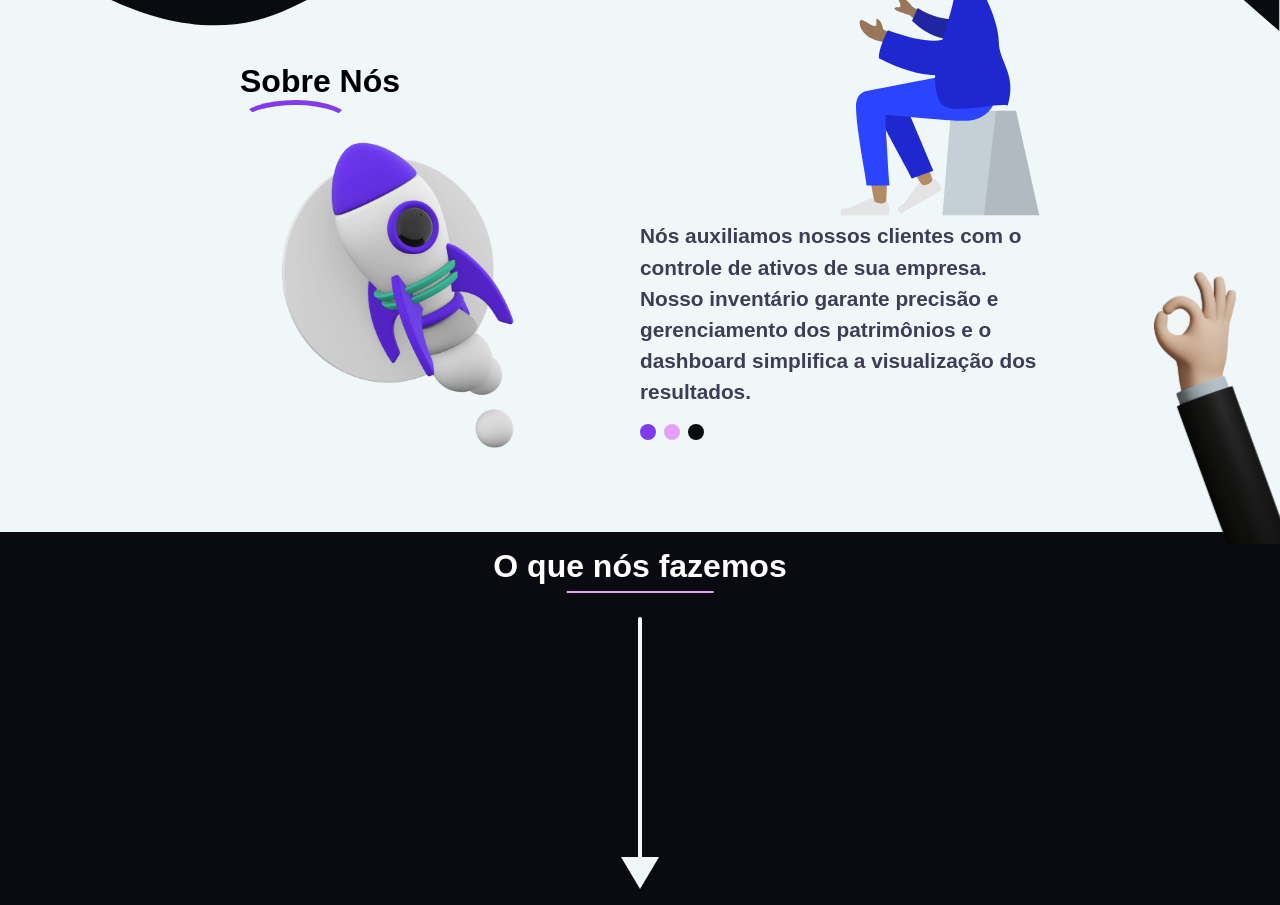
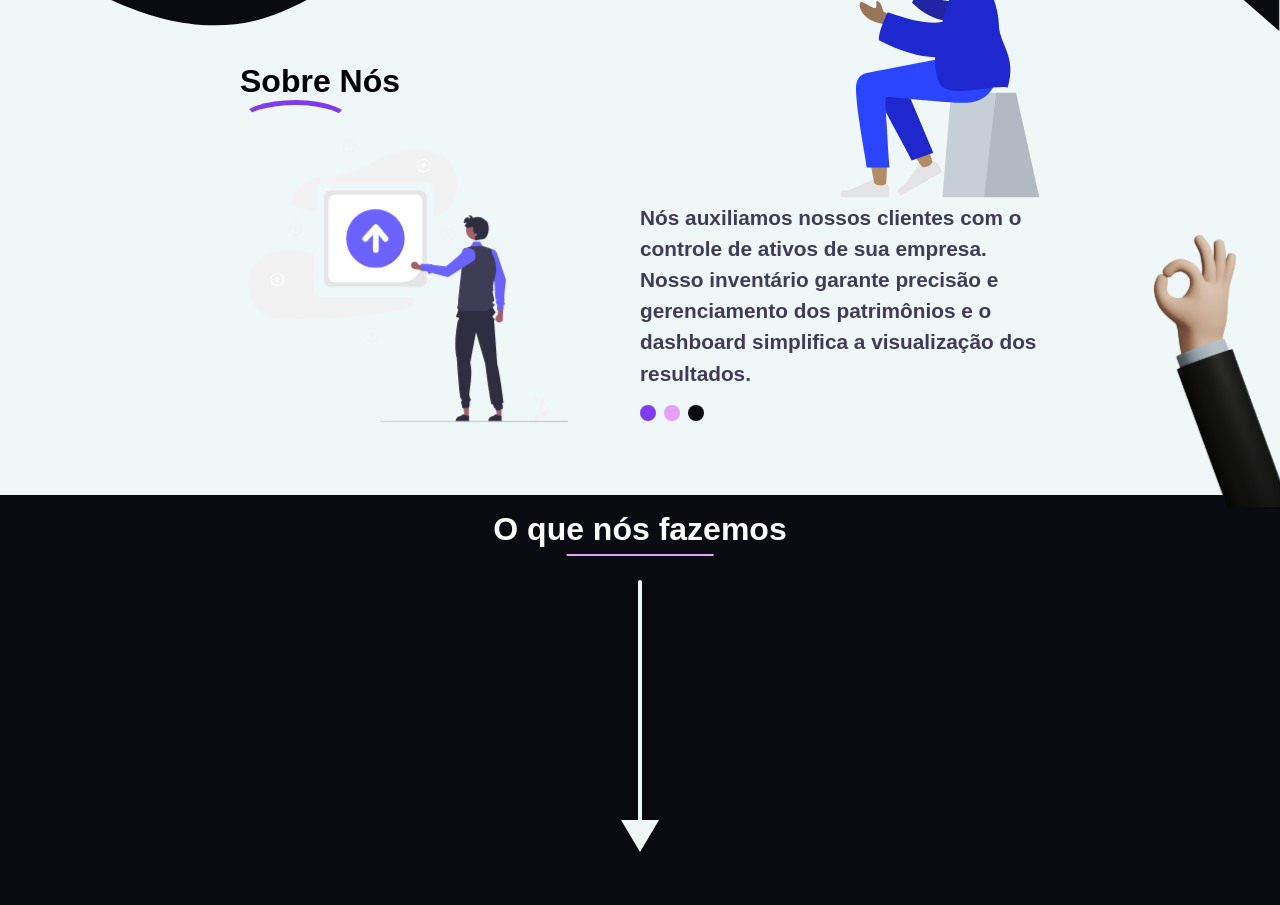
Before and after one commit to eduardojanegitz/evelanding, a React (Create React App) app: page / in a window 1280 px wide. Shown: the part 820-1725 px from the top of the page. Built offline with nearby package versions, Linux system fonts and the light colour scheme.

Commit message:
fix: Alterando imagem do About Us

```diff
--- a/src/Sections/About/index.js
+++ b/src/Sections/About/index.js
@@ -1,6 +1,6 @@
 import styled, { keyframes } from "styled-components";
 import wave from "../../assets/waves.svg";
-import rocket from "../../assets/rocket image.png";
+import up from "../../assets/up.svg";
 import human from "../../assets/human.svg";
 import hand from "../../assets/hand.svg";
 
@@ -72,7 +72,7 @@ const Content = styled.div`
   }
 `;
 
-const Rocket = styled.div`
+const Up = styled.div`
   display: flex;
   justify-content: center;
   align-content: center;
@@ -130,9 +130,9 @@ const About = () => {
           <CurvedLine />
         </div>
         <Content>
-          <Rocket>
-            <img src={rocket} alt="" width="400" height="400" />
-          </Rocket>
+          <Up>
+            <img src={up} alt="" width="400" height="400" />
+          </Up>
           <AboutText>
             <Human>
               <img src={human} alt="" width="400" height="400" />
```
Also changed, not shown: src/assets/up.svg (added).
